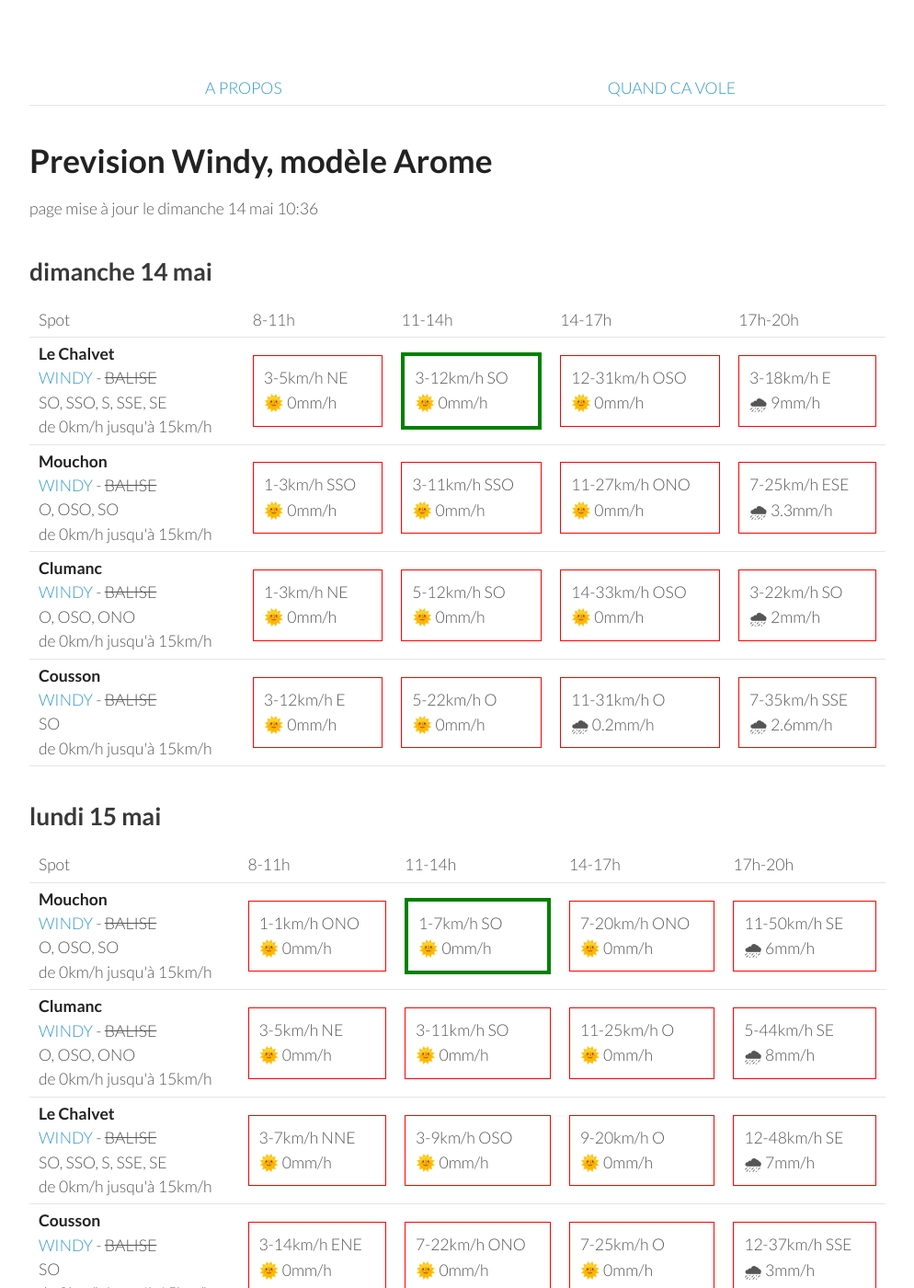
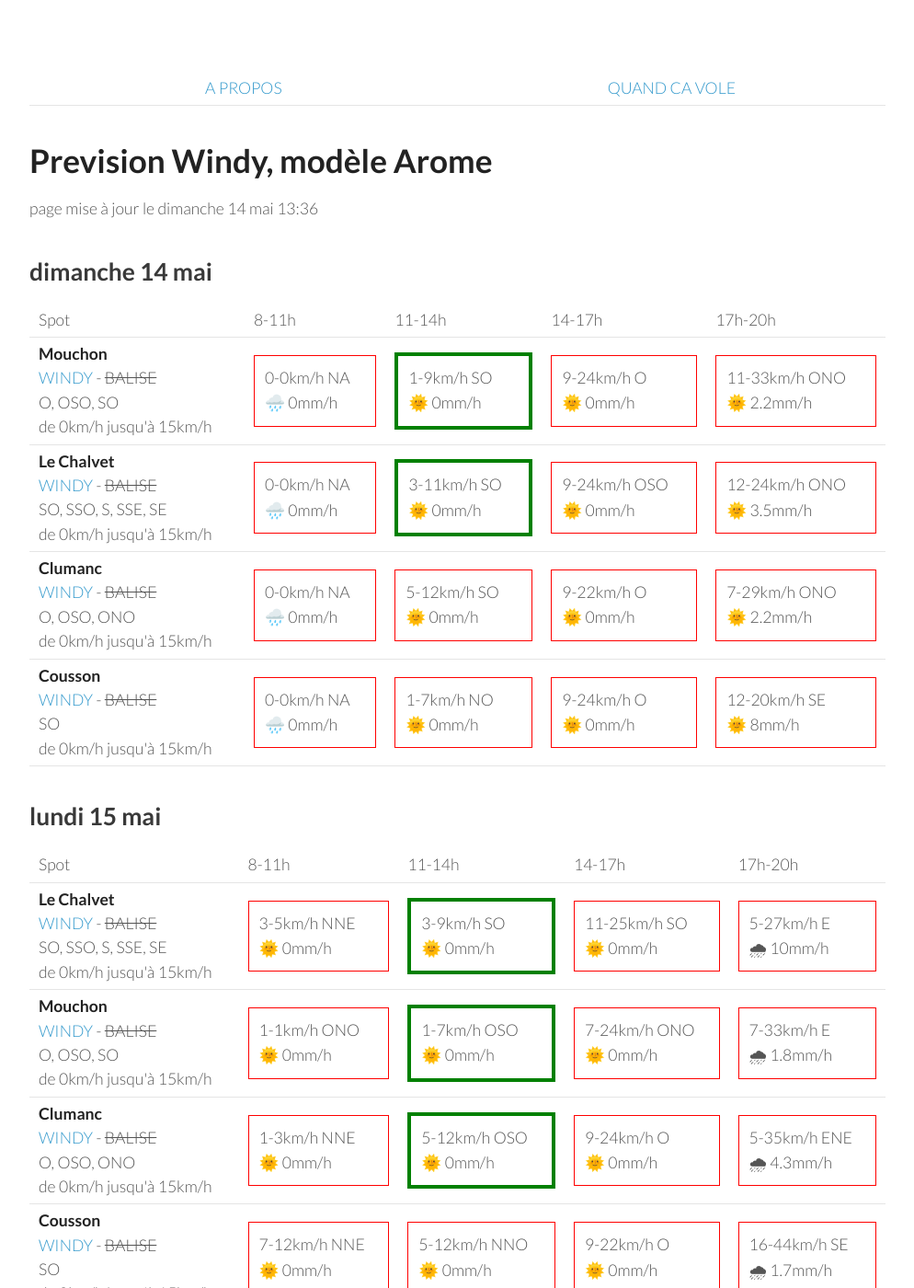
Before and after one commit to parapente-dans-le-nord/parapente-dans-le-nord.github.io, a Jekyll site: the page built from saint_andre.markdown, in a window 1280 px wide and 1400 px high. Shown: the whole window at 92% size, without its empty margins (26-1020 px from the left). Built offline with Jekyll 4.4.1, drawn with Linux system fonts in a browser that asks for light colours.

Commit message:
update index.markdown

```diff
--- a/saint_andre.markdown
+++ b/saint_andre.markdown
@@ -7,7 +7,7 @@ title:  "Tous les spots"
 {: .links}
 
 # Prevision Windy, modèle Arome
-page mise à jour le dimanche 14 mai 10:36
+page mise à jour le dimanche 14 mai 13:36
 
 ## dimanche 14 mai
 
@@ -22,43 +22,39 @@ page mise à jour le dimanche 14 mai 10:36
       <td>17h-20h</td>
     </tr>
 <tr>
-        <td><strong>Le Chalvet</strong><br><a href="https://windy.com/43.979/6.480?43.866,6.480,10,m:eSsaglX">WINDY</a> - <span class="no-balise"> BALISE </span><br> <span class="vent-favorable">SO, SSO, S, SSE, SE</span><br><span class="force-vent">de 0km/h jusqu'à 15km/h</span> </td>
+        <td><strong>Mouchon</strong><br><a href="https://windy.com/43.992/6.424?43.878,6.425,10,m:eSuaglR">WINDY</a> - <span class="no-balise"> BALISE </span><br> <span class="vent-favorable">O, OSO, SO</span><br><span class="force-vent">de 0km/h jusqu'à 15km/h</span> </td>
 
-            <td><div class="not-flyable"><p>3-5km/h NE</p><p>🌞 0mm/h</p></div></td>
-            <td><div class="flyable"><p>3-12km/h SO</p><p>🌞 0mm/h</p></div></td>
-            <td><div class="not-flyable"><p>12-31km/h OSO</p><p>🌞 0mm/h</p></div></td>
-            <td><div class="not-flyable"><p>3-18km/h E</p><p>🌧 9mm/h</p></div></td>
-
+            <td><div class="not-flyable"><p>0-0km/h NA</p><p>🌧️ 0mm/h</p></div></td>
+            <td><div class="flyable"><p>1-9km/h SO</p><p>🌞 0mm/h</p></div></td>
+            <td><div class="not-flyable"><p>9-24km/h O</p><p>🌞 0mm/h</p></div></td>
+            <td><div class="not-flyable"><p>11-33km/h ONO</p><p>🌞 2.2mm/h</p></div></td>
 
     </tr>
 <tr>
-        <td><strong>Mouchon</strong><br><a href="https://windy.com/43.992/6.424?43.878,6.425,10,m:eSuaglR">WINDY</a> - <span class="no-balise"> BALISE </span><br> <span class="vent-favorable">O, OSO, SO</span><br><span class="force-vent">de 0km/h jusqu'à 15km/h</span> </td>
+        <td><strong>Le Chalvet</strong><br><a href="https://windy.com/43.979/6.480?43.866,6.480,10,m:eSsaglX">WINDY</a> - <span class="no-balise"> BALISE </span><br> <span class="vent-favorable">SO, SSO, S, SSE, SE</span><br><span class="force-vent">de 0km/h jusqu'à 15km/h</span> </td>
 
-            <td><div class="not-flyable"><p>1-3km/h SSO</p><p>🌞 0mm/h</p></div></td>
-            <td><div class="not-flyable"><p>3-11km/h SSO</p><p>🌞 0mm/h</p></div></td>
-            <td><div class="not-flyable"><p>11-27km/h ONO</p><p>🌞 0mm/h</p></div></td>
-            <td><div class="not-flyable"><p>7-25km/h ESE</p><p>🌧 3.3mm/h</p></div></td>
-
+            <td><div class="not-flyable"><p>0-0km/h NA</p><p>🌧️ 0mm/h</p></div></td>
+            <td><div class="flyable"><p>3-11km/h SO</p><p>🌞 0mm/h</p></div></td>
+            <td><div class="not-flyable"><p>9-24km/h OSO</p><p>🌞 0mm/h</p></div></td>
+            <td><div class="not-flyable"><p>12-24km/h ONO</p><p>🌞 3.5mm/h</p></div></td>
 
     </tr>
 <tr>
         <td><strong>Clumanc</strong><br><a href="https://windy.com/44.027/6.402?43.914,6.403,10,m:eSxaglP">WINDY</a> - <span class="no-balise"> BALISE </span><br> <span class="vent-favorable">O, OSO, ONO</span><br><span class="force-vent">de 0km/h jusqu'à 15km/h</span> </td>
 
-            <td><div class="not-flyable"><p>1-3km/h NE</p><p>🌞 0mm/h</p></div></td>
+            <td><div class="not-flyable"><p>0-0km/h NA</p><p>🌧️ 0mm/h</p></div></td>
             <td><div class="not-flyable"><p>5-12km/h SO</p><p>🌞 0mm/h</p></div></td>
-            <td><div class="not-flyable"><p>14-33km/h OSO</p><p>🌞 0mm/h</p></div></td>
-            <td><div class="not-flyable"><p>3-22km/h SO</p><p>🌧 2mm/h</p></div></td>
-
+            <td><div class="not-flyable"><p>9-22km/h O</p><p>🌞 0mm/h</p></div></td>
+            <td><div class="not-flyable"><p>7-29km/h ONO</p><p>🌞 2.2mm/h</p></div></td>
 
     </tr>
 <tr>
         <td><strong>Cousson</strong><br><a href="https://windy.com/44.054/6.240?43.940,6.241,10,m:eSAaglz">WINDY</a> - <span class="no-balise"> BALISE </span><br> <span class="vent-favorable">SO</span><br><span class="force-vent">de 0km/h jusqu'à 15km/h</span> </td>
 
-            <td><div class="not-flyable"><p>3-12km/h E</p><p>🌞 0mm/h</p></div></td>
-            <td><div class="not-flyable"><p>5-22km/h O</p><p>🌞 0mm/h</p></div></td>
-            <td><div class="not-flyable"><p>11-31km/h O</p><p>🌧 0.2mm/h</p></div></td>
-            <td><div class="not-flyable"><p>7-35km/h SSE</p><p>🌧 2.6mm/h</p></div></td>
-
+            <td><div class="not-flyable"><p>0-0km/h NA</p><p>🌧️ 0mm/h</p></div></td>
+            <td><div class="not-flyable"><p>1-7km/h NO</p><p>🌞 0mm/h</p></div></td>
+            <td><div class="not-flyable"><p>9-24km/h O</p><p>🌞 0mm/h</p></div></td>
+            <td><div class="not-flyable"><p>12-20km/h SE</p><p>🌞 8mm/h</p></div></td>
 
     </tr>
 
@@ -78,42 +74,42 @@ page mise à jour le dimanche 14 mai 10:36
       <td>17h-20h</td>
     </tr>
 <tr>
+        <td><strong>Le Chalvet</strong><br><a href="https://windy.com/43.979/6.480?43.866,6.480,10,m:eSsaglX">WINDY</a> - <span class="no-balise"> BALISE </span><br> <span class="vent-favorable">SO, SSO, S, SSE, SE</span><br><span class="force-vent">de 0km/h jusqu'à 15km/h</span> </td>
+
+            <td><div class="not-flyable"><p>3-5km/h NNE</p><p>🌞 0mm/h</p></div></td>
+            <td><div class="flyable"><p>3-9km/h SO</p><p>🌞 0mm/h</p></div></td>
+            <td><div class="not-flyable"><p>11-25km/h SO</p><p>🌞 0mm/h</p></div></td>
+            <td><div class="not-flyable"><p>5-27km/h E</p><p>🌧 10mm/h</p></div></td>
+
+
+    </tr>
+<tr>
         <td><strong>Mouchon</strong><br><a href="https://windy.com/43.992/6.424?43.878,6.425,10,m:eSuaglR">WINDY</a> - <span class="no-balise"> BALISE </span><br> <span class="vent-favorable">O, OSO, SO</span><br><span class="force-vent">de 0km/h jusqu'à 15km/h</span> </td>
 
             <td><div class="not-flyable"><p>1-1km/h ONO</p><p>🌞 0mm/h</p></div></td>
-            <td><div class="flyable"><p>1-7km/h SO</p><p>🌞 0mm/h</p></div></td>
-            <td><div class="not-flyable"><p>7-20km/h ONO</p><p>🌞 0mm/h</p></div></td>
-            <td><div class="not-flyable"><p>11-50km/h SE</p><p>🌧 6mm/h</p></div></td>
+            <td><div class="flyable"><p>1-7km/h OSO</p><p>🌞 0mm/h</p></div></td>
+            <td><div class="not-flyable"><p>7-24km/h ONO</p><p>🌞 0mm/h</p></div></td>
+            <td><div class="not-flyable"><p>7-33km/h E</p><p>🌧 1.8mm/h</p></div></td>
 
 
     </tr>
 <tr>
         <td><strong>Clumanc</strong><br><a href="https://windy.com/44.027/6.402?43.914,6.403,10,m:eSxaglP">WINDY</a> - <span class="no-balise"> BALISE </span><br> <span class="vent-favorable">O, OSO, ONO</span><br><span class="force-vent">de 0km/h jusqu'à 15km/h</span> </td>
 
-            <td><div class="not-flyable"><p>3-5km/h NE</p><p>🌞 0mm/h</p></div></td>
-            <td><div class="not-flyable"><p>3-11km/h SO</p><p>🌞 0mm/h</p></div></td>
-            <td><div class="not-flyable"><p>11-25km/h O</p><p>🌞 0mm/h</p></div></td>
-            <td><div class="not-flyable"><p>5-44km/h SE</p><p>🌧 8mm/h</p></div></td>
-
-
-    </tr>
-<tr>
-        <td><strong>Le Chalvet</strong><br><a href="https://windy.com/43.979/6.480?43.866,6.480,10,m:eSsaglX">WINDY</a> - <span class="no-balise"> BALISE </span><br> <span class="vent-favorable">SO, SSO, S, SSE, SE</span><br><span class="force-vent">de 0km/h jusqu'à 15km/h</span> </td>
-
-            <td><div class="not-flyable"><p>3-7km/h NNE</p><p>🌞 0mm/h</p></div></td>
-            <td><div class="not-flyable"><p>3-9km/h OSO</p><p>🌞 0mm/h</p></div></td>
-            <td><div class="not-flyable"><p>9-20km/h O</p><p>🌞 0mm/h</p></div></td>
-            <td><div class="not-flyable"><p>12-48km/h SE</p><p>🌧 7mm/h</p></div></td>
+            <td><div class="not-flyable"><p>1-3km/h NNE</p><p>🌞 0mm/h</p></div></td>
+            <td><div class="flyable"><p>5-12km/h OSO</p><p>🌞 0mm/h</p></div></td>
+            <td><div class="not-flyable"><p>9-24km/h O</p><p>🌞 0mm/h</p></div></td>
+            <td><div class="not-flyable"><p>5-35km/h ENE</p><p>🌧 4.3mm/h</p></div></td>
 
 
     </tr>
 <tr>
         <td><strong>Cousson</strong><br><a href="https://windy.com/44.054/6.240?43.940,6.241,10,m:eSAaglz">WINDY</a> - <span class="no-balise"> BALISE </span><br> <span class="vent-favorable">SO</span><br><span class="force-vent">de 0km/h jusqu'à 15km/h</span> </td>
 
-            <td><div class="not-flyable"><p>3-14km/h ENE</p><p>🌞 0mm/h</p></div></td>
-            <td><div class="not-flyable"><p>7-22km/h ONO</p><p>🌞 0mm/h</p></div></td>
-            <td><div class="not-flyable"><p>7-25km/h O</p><p>🌞 0mm/h</p></div></td>
-            <td><div class="not-flyable"><p>12-37km/h SSE</p><p>🌧 3mm/h</p></div></td>
+            <td><div class="not-flyable"><p>7-12km/h NNE</p><p>🌞 0mm/h</p></div></td>
+            <td><div class="not-flyable"><p>5-12km/h NNO</p><p>🌞 0mm/h</p></div></td>
+            <td><div class="not-flyable"><p>9-22km/h O</p><p>🌞 0mm/h</p></div></td>
+            <td><div class="not-flyable"><p>16-44km/h SE</p><p>🌧 1.7mm/h</p></div></td>
 
 
     </tr>
```
